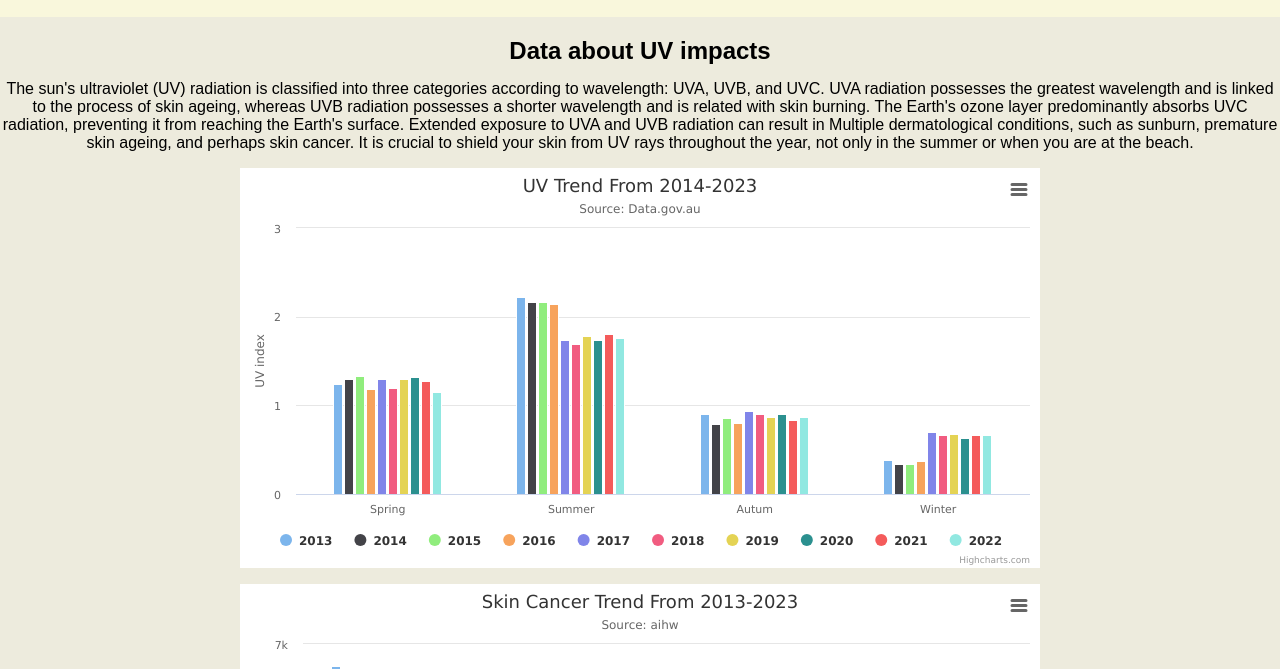
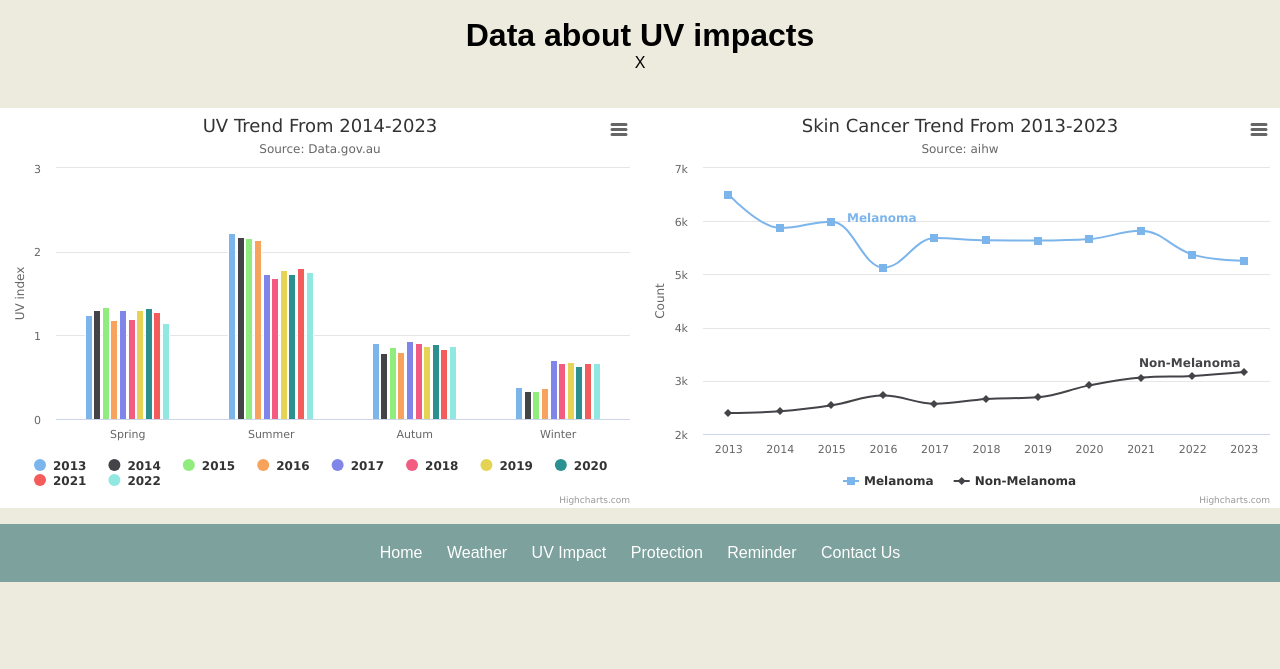
Before and after one commit to jngg0066/sunrise-parry-aws, a website: page public/pages/uvimpact.html in a window 1280 px wide. Shown: the part 119-788 px from the top of the page. Drawn offline with nearby package versions, Linux system fonts and the light colour scheme.

Commit message:
some changes
color changes
uvimpact changes

```diff
--- a/public/assets/component/suncalc/calc.css
+++ b/public/assets/component/suncalc/calc.css
@@ -1,6 +1,6 @@
 body {
     font-family: Arial, sans-serif;
-    background-color: #F4EFBD;
+    background-color: #EDEBDD;
     padding: 20px;
 }
 
--- a/public/assets/component/timer/timer.css
+++ b/public/assets/component/timer/timer.css
@@ -1,6 +1,6 @@
 body {
     font-family: Arial, sans-serif;
-    background-color: #F4EFBD;
+    background-color: #EDEBDD;
     display: flex;
     flex-direction: column;
     align-items: center;
--- a/public/assets/css/contact.css
+++ b/public/assets/css/contact.css
@@ -14,7 +14,7 @@ body {
 
 /* Navigation bar styles */
 nav {
-    background-color: #F9F7DC;
+    background-color: #EDEBDD;
     color: #D18585;
     padding: 20px;
     display: flex;
@@ -67,7 +67,7 @@ nav ul li a {
     max-width: 600px;
     margin: 50px auto;
     padding: 20px;
-    background-color: #F4EFBD;
+    background-color: #EDEBDD;
     border-radius: 8px;
 }
 
--- a/public/assets/css/index.css
+++ b/public/assets/css/index.css
@@ -13,7 +13,7 @@ body {
 
 /* Navigation bar styles */
 nav {
-    background-color: #F9F7DC;
+    background-color: #EDEBDD;
     color: #D18585;
     padding: 20px;
     display: flex;
--- a/public/assets/css/protection.css
+++ b/public/assets/css/protection.css
@@ -7,7 +7,7 @@ body {
 
 /* Apply the same styles for the navigation bar */
 nav {
-    background-color: #F9F7DC;
+    background-color: #EDEBDD;
     color: #D18585;
     padding: 20px;
     display: flex;
@@ -74,7 +74,7 @@ nav ul li a {
 .column {
     width: 45%;
     padding: 20px;
-    background-color: #F4EFBD;
+    background-color: #EDEBDD;
     border: 1px solid #ccc;
     border-radius: 5px;
 }
--- a/public/assets/css/reminder.css
+++ b/public/assets/css/reminder.css
@@ -14,7 +14,7 @@ body {
 
 /* Navigation bar styles */
 nav {
-    background-color: #F9F7DC;
+    background-color: #EDEBDD;
     color: #D18585;
     padding: 20px;
     display: flex;
--- a/public/assets/css/uvimpact.css
+++ b/public/assets/css/uvimpact.css
@@ -14,7 +14,7 @@ body {
 
 /* Navigation bar styles */
 nav {
-    background-color: #F9F7DC; /* Set your desired background color */
+    background-color: #EDEBDD; /* Set your desired background color */
     color: #D18585; /* Set your desired text color */
     padding: 20px;
     display: flex;
@@ -62,10 +62,24 @@ h2, h3, p {
     margin-bottom: 15px; /* Add spacing between elements */
 }
 
+.text-container {
+    margin-bottom: 20px; /* Add margin below text container */
+}
+
 .data-image {
     width: 80%; /* Adjust image width as needed */
     max-width: 400px; /* Limit maximum image width */
     margin: 10px auto; /* Center the images horizontally */
+}
+
+.two-column-container {
+    display: flex;
+    justify-content: space-around;
+    margin-top: 20px; /* Adjust margin as needed */
+}
+
+.column {
+    flex: 1;
 }
 
 /* Footer styles */
--- a/public/assets/css/weathermap.css
+++ b/public/assets/css/weathermap.css
@@ -13,7 +13,7 @@ body {
 
 /* Navigation bar styles */
 nav {
-    background-color: #F9F7DC;
+    background-color: #EDEBDD;
     color: #D18585;
     padding: 20px;
     display: flex;
@@ -59,6 +59,10 @@ nav ul li a {
     flex-direction: column; /* Adjust for vertical layout */
     align-items: center; /* Center horizontally */
     margin-top: 20px;
+}
+
+p {
+    margin-top: 15px; /* Add spacing between elements */
 }
 
 .weather-container {
--- a/public/pages/uvimpact.html
+++ b/public/pages/uvimpact.html
@@ -20,6 +20,7 @@
     <script src="..\assets\component\uvgraph\uvgraph.js" defer></script>
     <script src="..\assets\component\skingraph\skingraph.js" defer></script>
 </head>
+
 <body>
     <!-- Navigation Bar -->
     <nav>
@@ -39,20 +40,23 @@
 
     <!-- Content -->
     <div class="content">
-        <div class="right-column">
-            <h2>Data about UV impacts</h2>
-            <p>The sun's ultraviolet (UV) radiation is classified into three categories according to wavelength: UVA, UVB, and UVC.
-                UVA radiation possesses the greatest wavelength and is linked to the process of skin ageing, whereas UVB radiation possesses a shorter wavelength and is related with skin burning.
-                The Earth's ozone layer predominantly absorbs UVC radiation, preventing it from reaching the Earth's surface. Extended exposure to UVA and UVB radiation can result in
-                Multiple dermatological conditions, such as sunburn, premature skin ageing, and perhaps skin cancer. It is crucial to shield your skin from UV rays throughout the year, not only in the summer or when you are at the beach.
+        <div class="text-container">
+            <h1>Data about UV impacts</h1>
+            <p>
+                X
             </p>
+        </div>
+        <div class="two-column-container">
+            <div class="column">
                 <figure class="highcharts-figure">
                     <div id="container1"></div>
-                <h3>    </h3>
-            <!-- Highcharts chart -->
+                </figure>
+            </div>
+            <div class="column">
                 <figure class="highcharts-figure">
                     <div id="container2"></div>
                 </figure>
+            </div>
         </div>
     </div>
     <footer>
```
Also changed, not shown: public/pages/weatherinfo.html (+3 -0 lines). Lines whose indentation alone changed are shown as unchanged.
